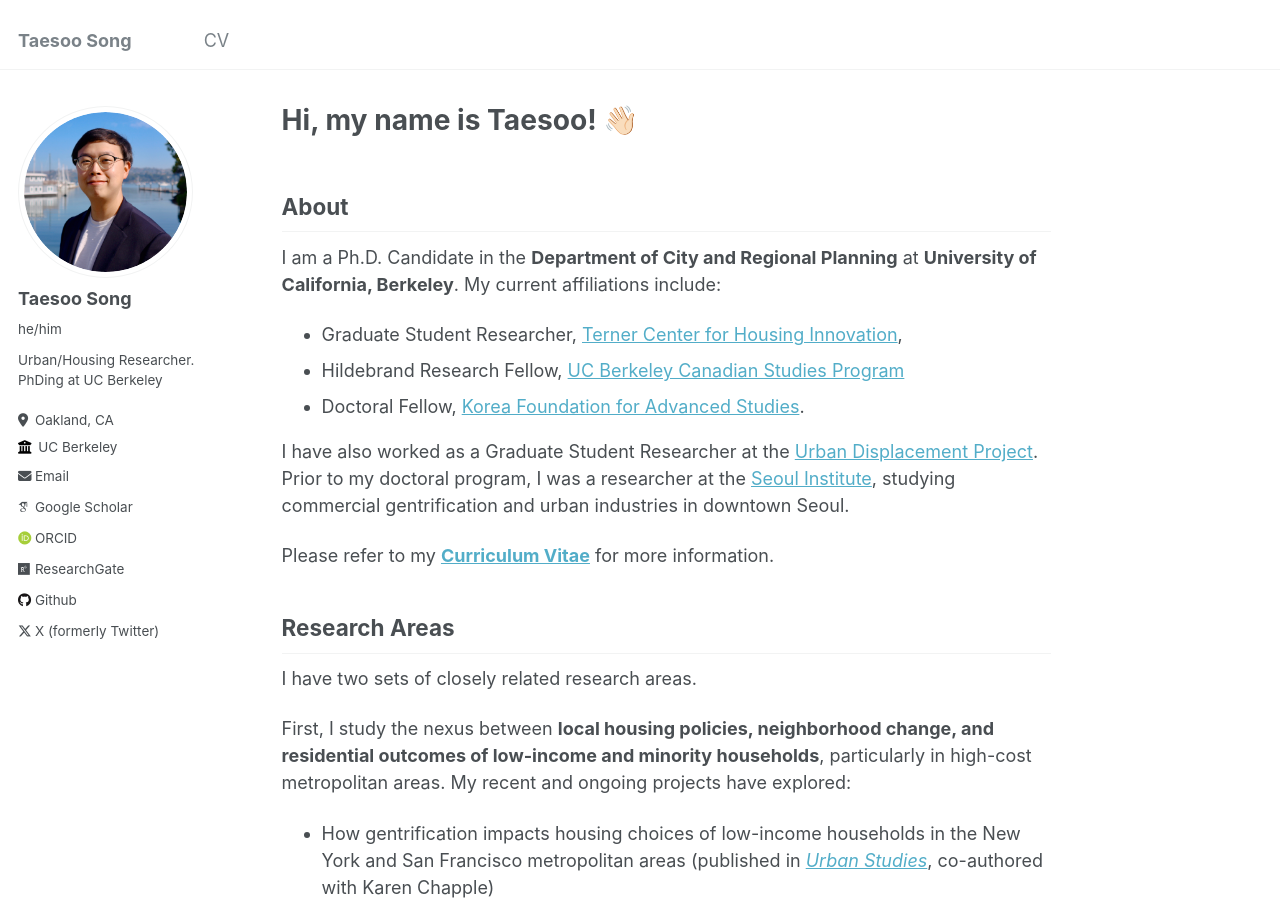
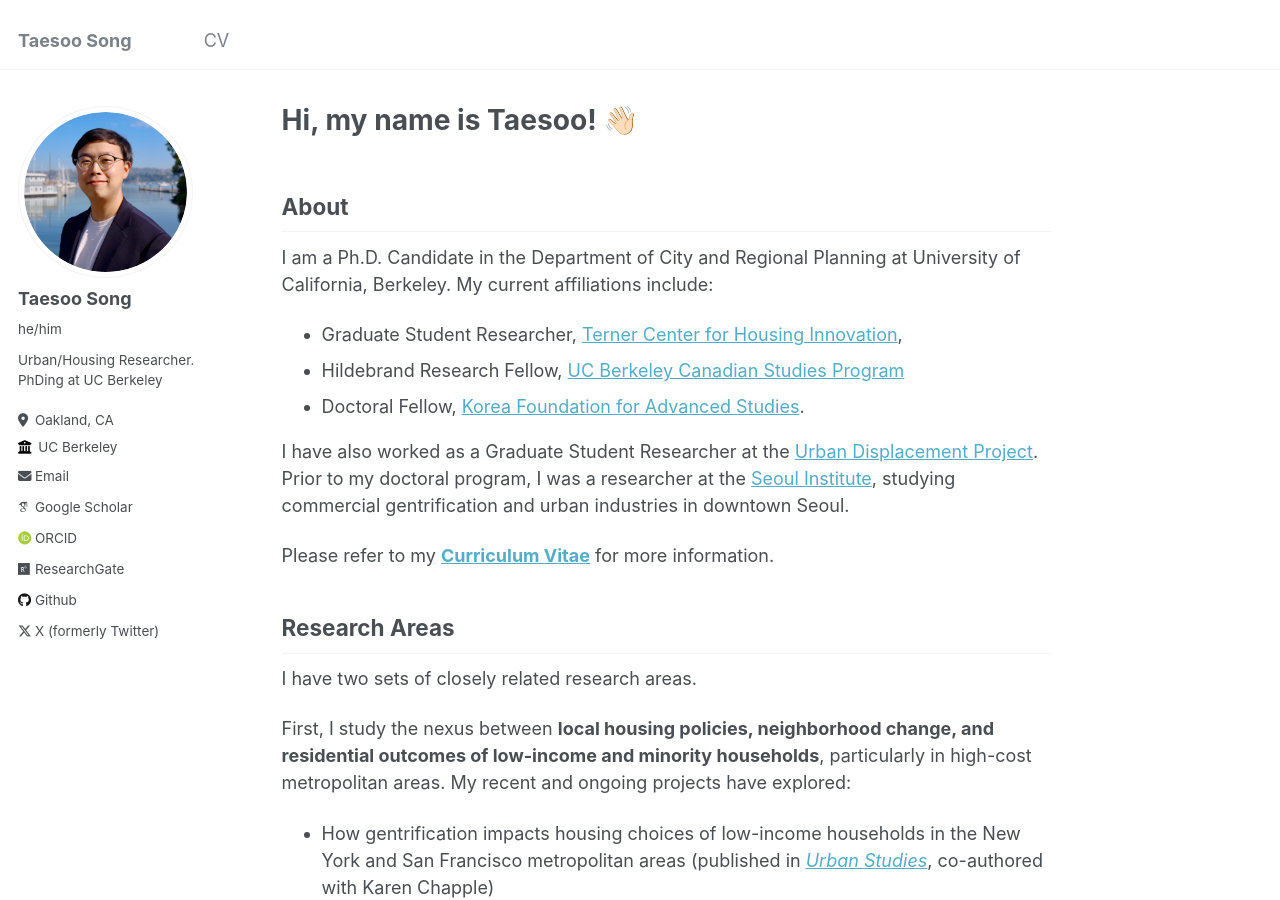
Before and after one commit to taesoosong/taesoosong.github.io, a Jekyll site: the page built from _pages/about.md, in a window 1280 px wide and 900 px high. Built offline with Jekyll 4.4.1, drawn with Linux system fonts in a browser that asks for light colours; some web fonts are replaced.

```diff
--- a/_pages/about.md
+++ b/_pages/about.md
@@ -9,7 +9,7 @@ redirect_from:
 ---
 
 ## About
-I am a Ph.D. Candidate in the **Department of City and Regional Planning** at **University of California, Berkeley**. My current affiliations include:
+I am a Ph.D. Candidate in the Department of City and Regional Planning at University of California, Berkeley. My current affiliations include:
 - Graduate Student Researcher, [Terner Center for Housing Innovation](https://ternercenter.berkeley.edu/),
 - Hildebrand Research Fellow, [UC Berkeley Canadian Studies Program](https://canada.berkeley.edu/home)
 - Doctoral Fellow, [Korea Foundation for Advanced Studies](https://eng.kfas.or.kr/).
```
